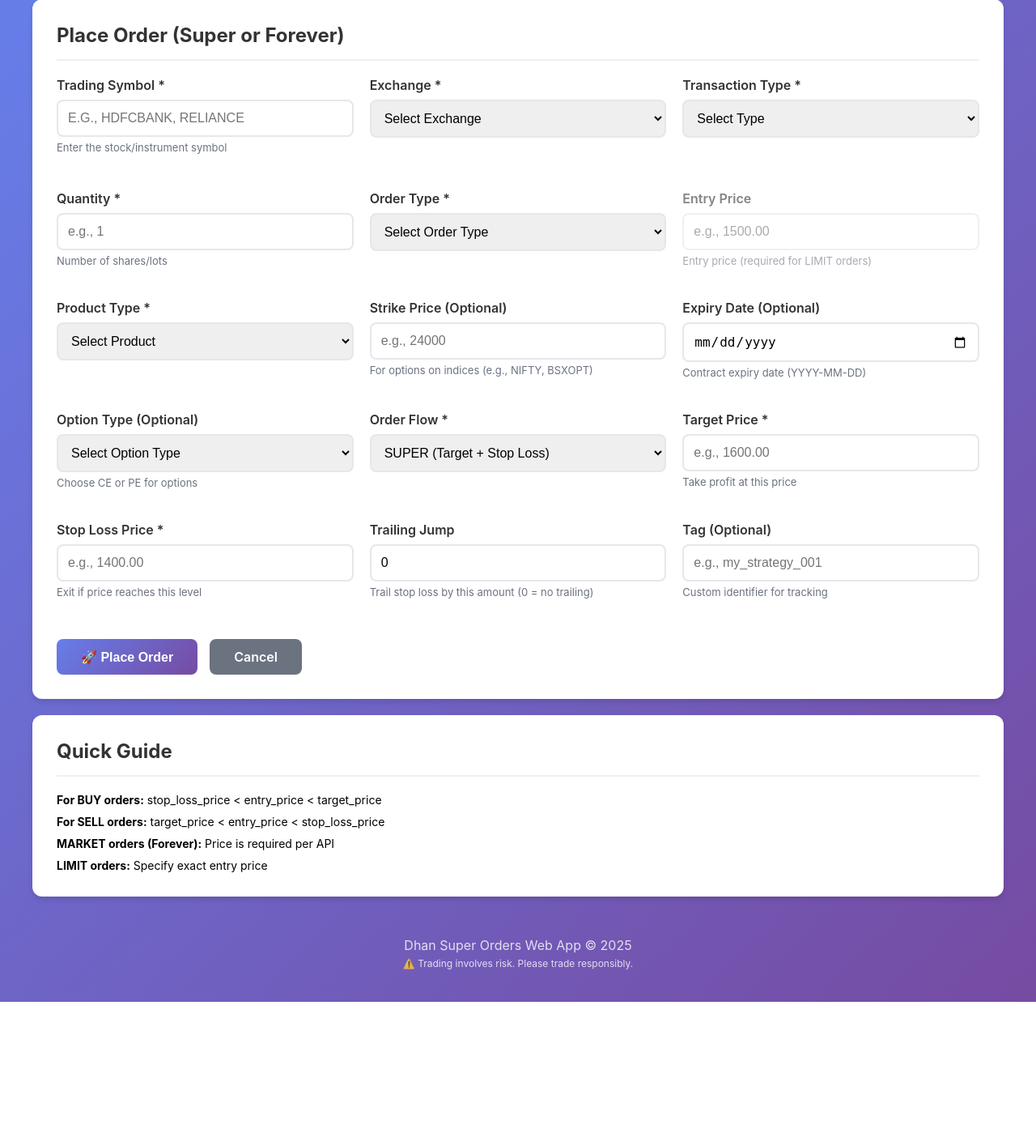
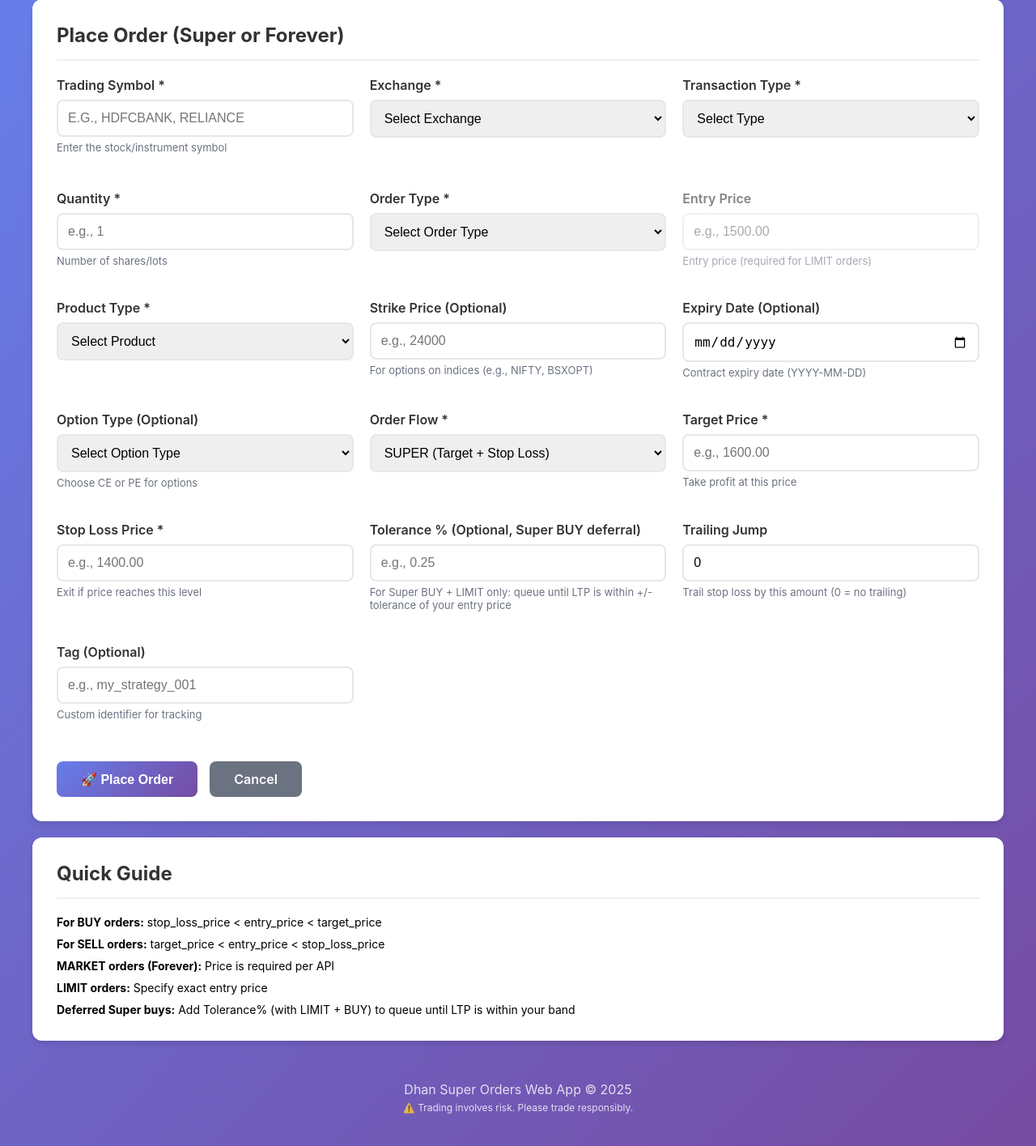
Before and after one commit to Jatinch05/broker_adapters, a Flask app: template templates/place_order.html in a window 1280 px wide. Shown: the part 21-1436 px from the top of the page at 81% size. Before the commit the page ends 1258 px from the top, so only its background shows below. Run offline with Flask 3, Linux system fonts and the light colour scheme; the template is opened without the code that fills it, so the values that code supplies are empty.

Commit message:
Changed the UI components to reflect the addition of the Deferred Super order type and updated the background worker to handle LTP fetching for deferred orders.

```diff
--- a/templates/bulk_upload.html
+++ b/templates/bulk_upload.html
@@ -32,6 +32,7 @@
         <h3 style="margin-top: 20px;">📋 Optional/Flow-Specific Columns:</h3>
         <ul style="line-height: 1.8;">
             <li><strong>SUPER</strong>: <code>TargetPrice</code>, <code>StopLoss</code>, <code>TrailingStopLoss</code>, optional <code>Price</code>, <code>Tag</code></li>
+            <li><strong>SUPER Deferred (BUY + LIMIT):</strong> optional <code>Tolerance</code>% — queues the entry until LTP is within +/- tolerance of <code>Price</code></li>
             <li><strong>FOREVER</strong>: <code>TriggerPrice</code> (required), <code>Price</code> (required even for MARKET), <code>OrderFlag</code> (SINGLE/OCO), <code>Validity</code> (DAY/IOC), <code>DisclosedQuantity</code></li>
             <li><strong>FOREVER (OCO)</strong>: <code>Price1</code>, <code>TriggerPrice1</code>, <code>Quantity1</code></li>
             <li><strong>Optional (Derivatives)</strong>: <code>StrikePrice</code>, <code>ExpiryDate</code>, <code>OptionType</code></li>
@@ -142,6 +143,10 @@
             {% endif %}
         </div>
         {% endif %}
+
+        <div style="margin: 8px 0 16px; color: #374151; font-size: 0.95em;">
+            Tip: Rows with deferred Super tolerance will show as “Queued” until LTP enters the tolerance band; they will auto-place via the background worker.
+        </div>
 
         <div style="overflow-x: auto;">
             <table style="width: 100%; border-collapse: collapse;">
--- a/templates/place_order.html
+++ b/templates/place_order.html
@@ -155,6 +155,18 @@
                 <div class="hint">Exit if price reaches this level</div>
             </div>
 
+            <div class="form-group" id="toleranceGroup">
+                <label for="tolerance">Tolerance % (Optional, Super BUY deferral)</label>
+                <input
+                    type="number"
+                    id="tolerance"
+                    name="tolerance"
+                    min="0"
+                    step="0.01"
+                    placeholder="e.g., 0.25">
+                <div class="hint">For Super BUY + LIMIT only: queue until LTP is within +/- tolerance of your entry price</div>
+            </div>
+
             <!-- Trailing & Tag (SUPER) -->
             <div class="form-group">
                 <label for="trailing_jump">Trailing Jump</label>
@@ -249,6 +261,7 @@
         <div><strong>For SELL orders:</strong> target_price &lt; entry_price &lt; stop_loss_price</div>
         <div><strong>MARKET orders (Forever):</strong> Price is required per API</div>
         <div><strong>LIMIT orders:</strong> Specify exact entry price</div>
+        <div><strong>Deferred Super buys:</strong> Add Tolerance% (with LIMIT + BUY) to queue until LTP is within your band</div>
     </div>
 </div>
 {% endblock %}
@@ -375,6 +388,7 @@ function toggleFlow() {
     const flow = document.getElementById('order_flow').value;
     const superIds = ['target_price','stop_loss_price','trailing_jump'];
     const foreverIds = ['trigger_price','order_flag','validity','disclosed_quantity','price1','trigger_price1','quantity1'];
+    const tolGroup = document.getElementById('toleranceGroup');
     const superVisible = (flow === 'SUPER');
     superIds.forEach(id => {
         const el = document.getElementById(id);
@@ -383,6 +397,13 @@ function toggleFlow() {
         el.required = superVisible && (id !== 'trailing_jump');
         el.disabled = !superVisible;
     });
+    if (tolGroup) {
+        tolGroup.style.display = superVisible ? 'block' : 'none';
+        const tolInput = document.getElementById('tolerance');
+        if (tolInput) {
+            tolInput.disabled = !superVisible;
+        }
+    }
     foreverIds.forEach(id => {
         const el = document.getElementById(id);
         const group = el.closest('.form-group');
@@ -411,5 +432,44 @@ document.getElementById('order_flag').addEventListener('change', () => {
 document.getElementById('order_type').addEventListener('change', () => {
     togglePrice();
 });
+
+function enforceToleranceRules() {
+    const flow = document.getElementById('order_flow').value;
+    const txnType = document.getElementById('txn_type').value;
+    const orderType = document.getElementById('order_type').value;
+    const tolInput = document.getElementById('tolerance');
+    const priceInput = document.getElementById('price');
+    if (!tolInput) return;
+
+    if (flow !== 'SUPER' || txnType !== 'BUY') {
+        tolInput.value = '';
+        tolInput.disabled = flow !== 'SUPER';
+        if (priceInput) priceInput.removeAttribute('required');
+        return;
+    }
+
+    tolInput.disabled = false;
+    const hasTolerance = tolInput.value && Number(tolInput.value) > 0;
+    if (hasTolerance) {
+        if (priceInput) {
+            priceInput.setAttribute('required', 'required');
+            priceInput.disabled = false;
+        }
+        if (orderType === 'MARKET') {
+            document.getElementById('order_type').value = 'LIMIT';
+            togglePrice();
+        }
+    }
+}
+
+['txn_type','order_flow','order_type','tolerance'].forEach(id => {
+    const el = document.getElementById(id);
+    if (el) {
+        el.addEventListener('change', enforceToleranceRules);
+        el.addEventListener('input', enforceToleranceRules);
+    }
+});
+
+enforceToleranceRules();
 </script>
 {% endblock %}
```
Also changed, not shown: templates/dashboard.html (+57 -0 lines).
